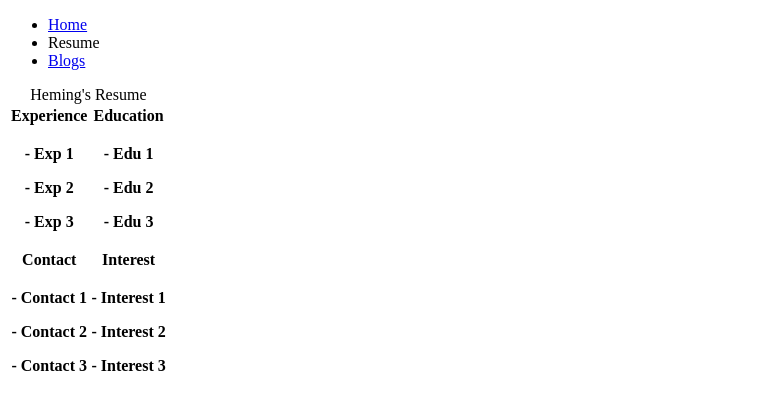
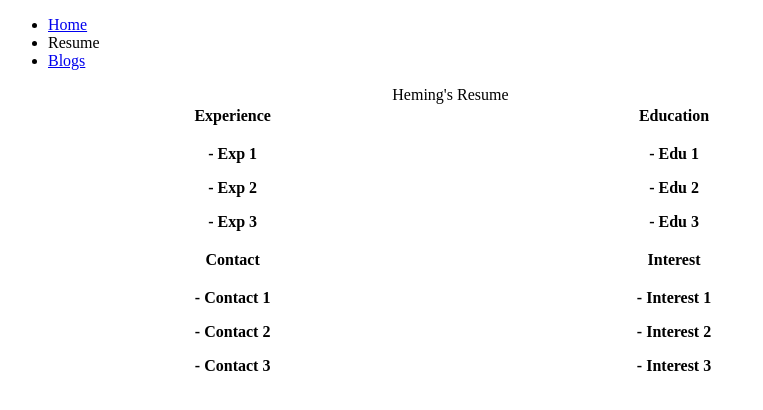
Before and after one commit to w00t-onCourse/blogfordummies, a plain HTML site: page resume.html in a window 1280 px wide. Shown: the whole page, without its empty margins (0-763 px from the left). Drawn offline with Linux system fonts and the light colour scheme.

Commit message:
Tuesday Assignment

```diff
--- a/resume.html
+++ b/resume.html
@@ -11,7 +11,7 @@
       <li><a>Resume</a></li>
       <li><a href="./blogs.html">Blogs</a></li>
     </ul>
-    <table>
+    <table width="70%" height="70%">
       <caption>
         Heming's Resume
       </caption>
```
